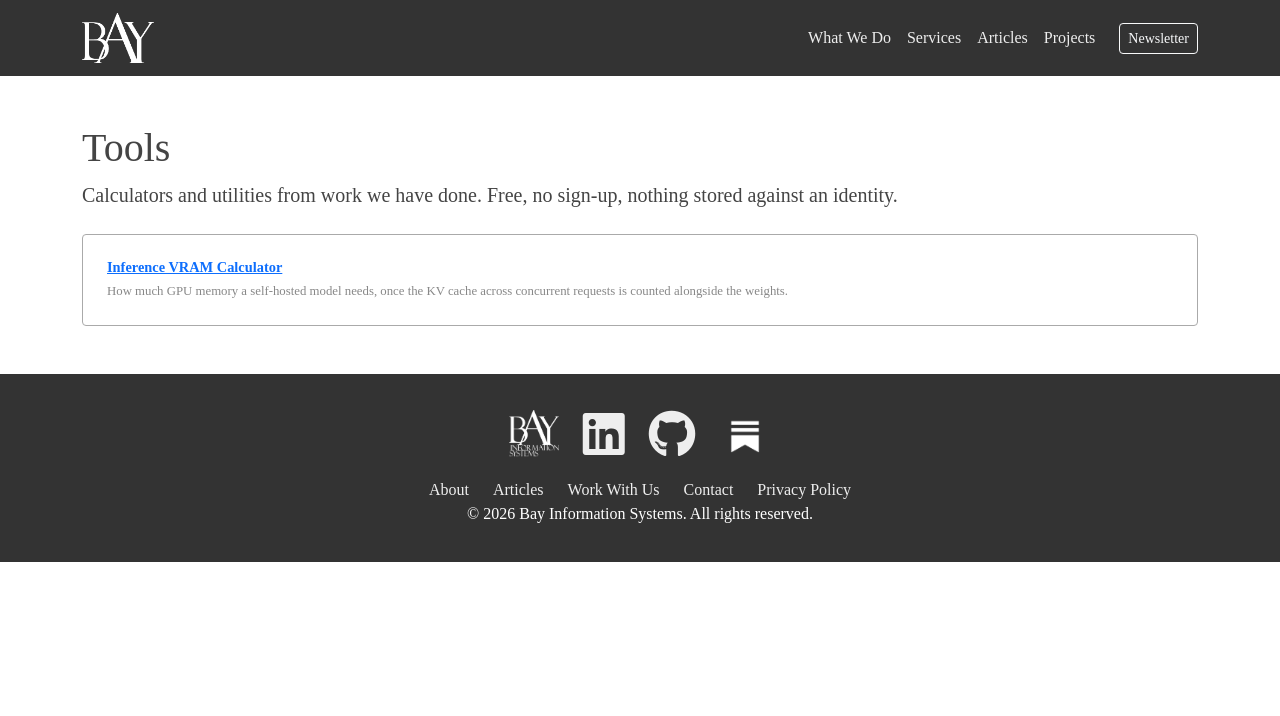
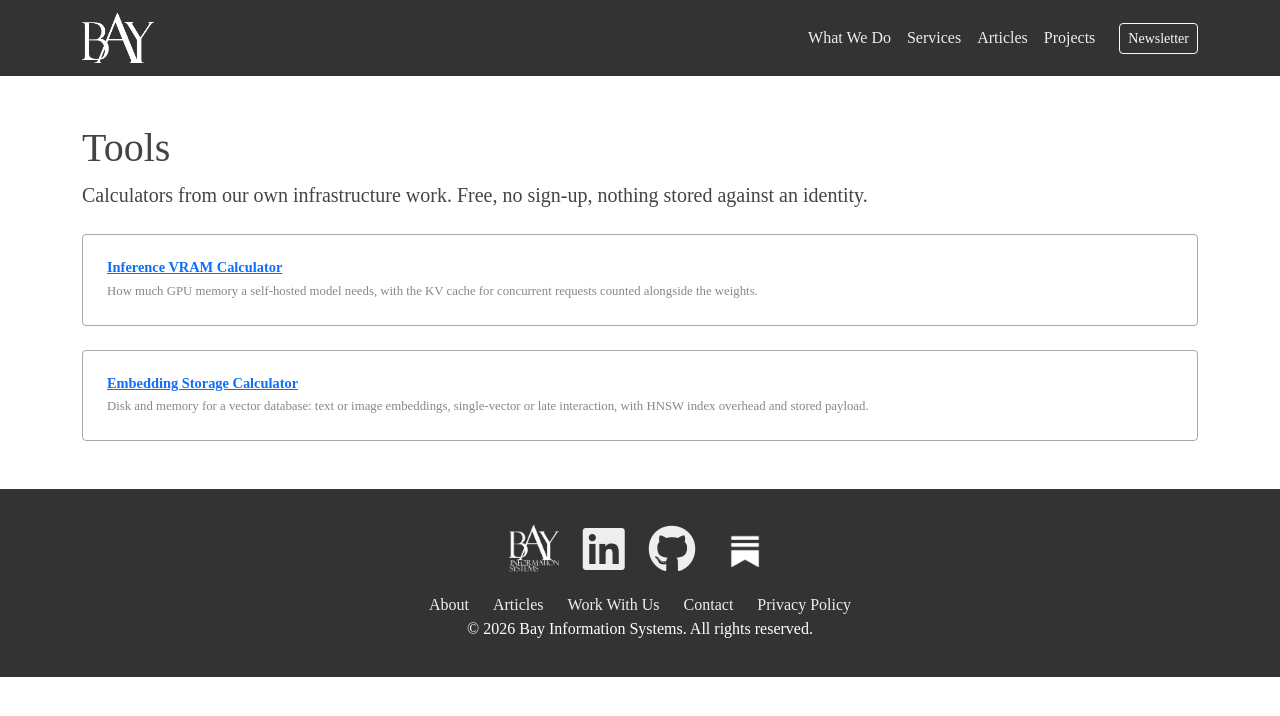
Before and after one commit to bayinfosys/bayinfosys.github.io, a Jekyll site: the page built from tools/index.html, in a window 1280 px wide. Shown: the top 716 px of the page. Built offline with Jekyll 4.4.1, drawn with Linux system fonts in a browser that asks for light colours.

Commit message:
added link to embedding calculator

```diff
--- a/tools/index.html
+++ b/tools/index.html
@@ -1,21 +1,24 @@
 ---
 layout: default
-permalink: /tools/
+permalink: /tools.html
+redirect_from:
+  - /tools/
 title: "Tools"
-seo_title: "Free Tools for AI Infrastructure Planning"
-description: "Free calculators and tools for sizing and costing machine learning infrastructure. No sign-up."
+seo_title: "Free Calculators for Self-Hosted AI Infrastructure"
+description: "Free calculators for sizing self-hosted AI: GPU memory for a model and its KV cache, and disk and memory for a vector database. No sign-up, nothing stored against an identity."
 ---
 
 <div class="container my-5">
   <h1>Tools</h1>
-  <p class="lead">Calculators and utilities from work we have done. Free, no sign-up,
-  nothing stored against an identity.</p>
+  <p class="lead">Calculators from our own infrastructure work. Free, no sign-up, nothing stored against an identity.</p>
 
   <div class="library-card p-4 mt-4">
-    <h2 class="library-card__title">
-      <a href="/tools/vram-calculator.html">Inference VRAM Calculator</a>
-    </h2>
-    <p class="library-card__desc mb-0">How much GPU memory a self-hosted model needs, once
-    the KV cache across concurrent requests is counted alongside the weights.</p>
+    <h2 class="library-card__title"><a href="/tools/vram-calculator.html">Inference VRAM Calculator</a></h2>
+    <p class="library-card__desc mb-0">How much GPU memory a self-hosted model needs, with the KV cache for concurrent requests counted alongside the weights.</p>
+  </div>
+
+  <div class="library-card p-4 mt-4">
+    <h2 class="library-card__title"><a href="/tools/embedding-storage-calculator.html">Embedding Storage Calculator</a></h2>
+    <p class="library-card__desc mb-0">Disk and memory for a vector database: text or image embeddings, single-vector or late interaction, with HNSW index overhead and stored payload.</p>
   </div>
 </div>
```
